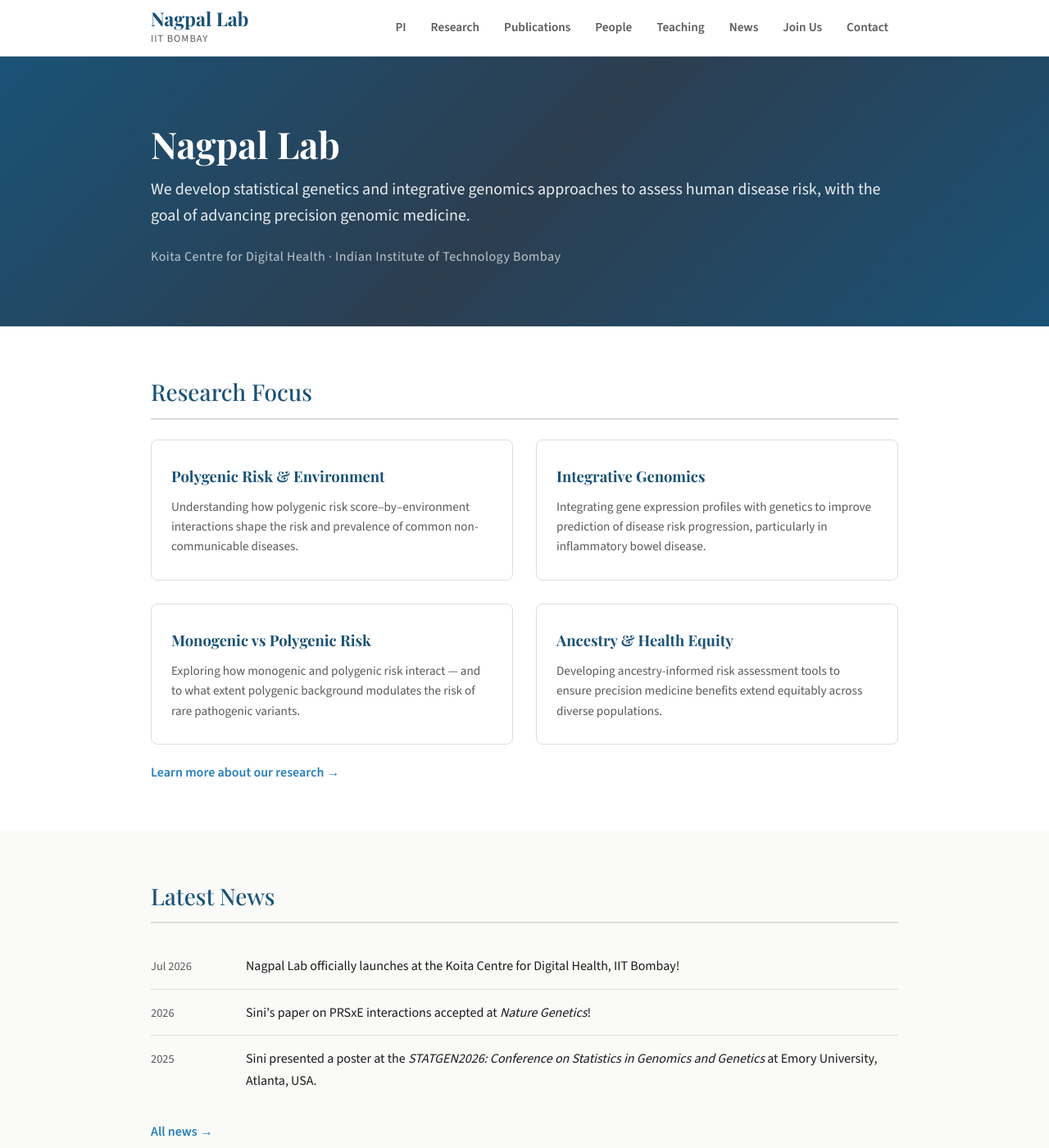
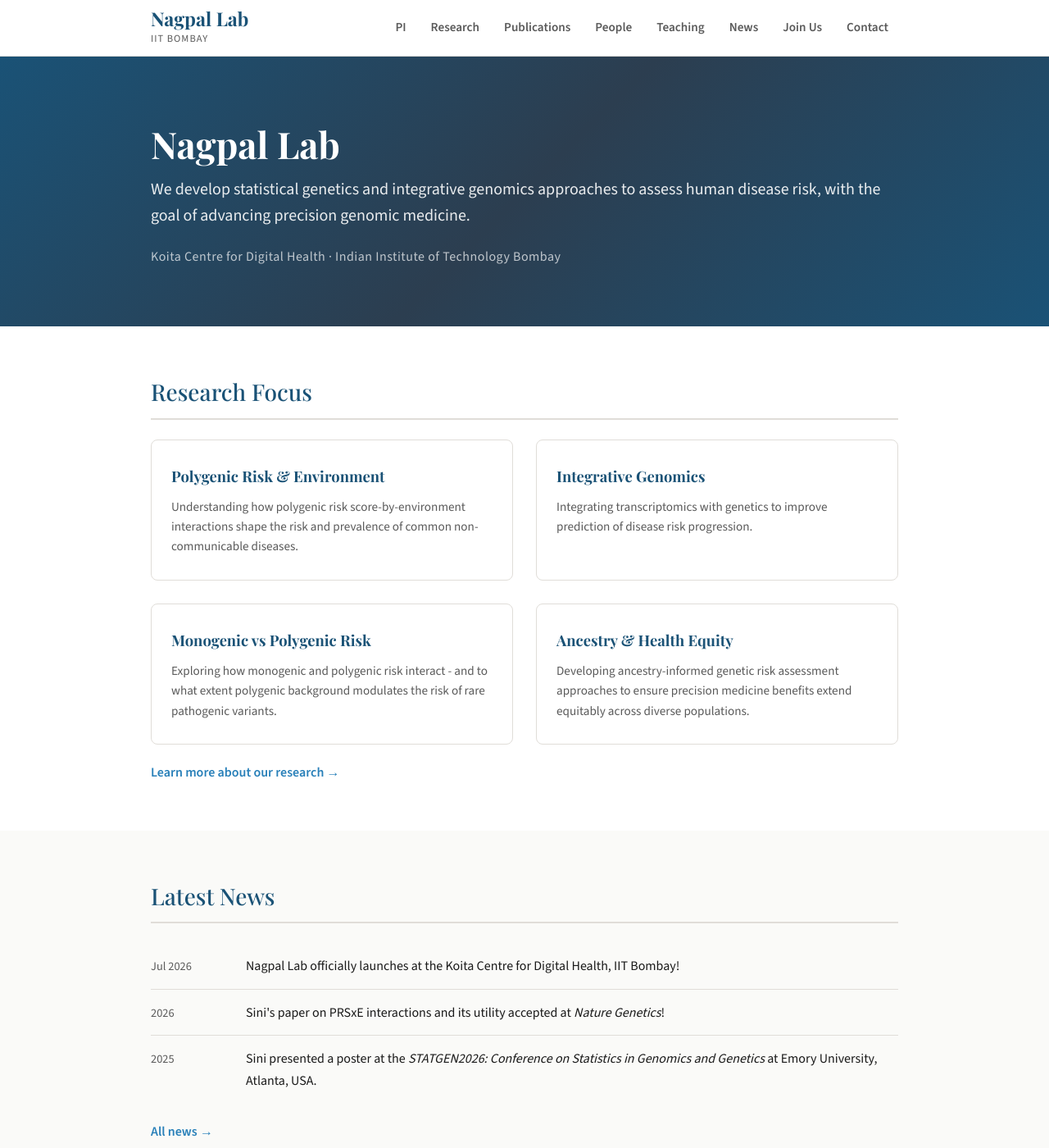
Before and after one commit to nagpallab/nagpallab.github.io, a Jekyll site: the page built from index.html, in a window 1280 px wide and 1400 px high. Shown: the whole window at 82% size. Built offline with Jekyll 4.4.1, drawn with Linux system fonts in a browser that asks for light colours.

Commit message:
Update index.html

```diff
--- a/index.html
+++ b/index.html
@@ -26,22 +26,22 @@ title: Home
 
       <a href="/research/#prsxe" class="research-card">
         <h3>Polygenic Risk &amp; Environment</h3>
-        <p>Understanding how polygenic risk score&ndash;by&ndash;environment interactions shape the risk and prevalence of common non-communicable diseases.</p>
+        <p>Understanding how polygenic risk score-by-environment interactions shape the risk and prevalence of common non-communicable diseases.</p>
       </a>
 
       <a href="/research/#integrative" class="research-card">
         <h3>Integrative Genomics</h3>
-        <p>Integrating gene expression profiles with genetics to improve prediction of disease risk progression, particularly in inflammatory bowel disease.</p>
+        <p>Integrating transcriptomics with genetics to improve prediction of disease risk progression.</p>
       </a>
 
       <a href="/research/#monogenic" class="research-card">
         <h3>Monogenic vs Polygenic Risk</h3>
-        <p>Exploring how monogenic and polygenic risk interact — and to what extent polygenic background modulates the risk of rare pathogenic variants.</p>
+        <p>Exploring how monogenic and polygenic risk interact - and to what extent polygenic background modulates the risk of rare pathogenic variants.</p>
       </a>
 
       <a href="/research/#ancestry" class="research-card">
         <h3>Ancestry &amp; Health Equity</h3>
-        <p>Developing ancestry-informed risk assessment tools to ensure precision medicine benefits extend equitably across diverse populations.</p>
+        <p>Developing ancestry-informed genetic risk assessment approaches to ensure precision medicine benefits extend equitably across diverse populations.</p>
       </a>
 
     </div>
@@ -59,7 +59,7 @@ title: Home
       </li>
       <li>
         <span class="news-date">2026</span>
-        <span>Sini's paper on PRSxE interactions accepted at <em>Nature Genetics</em>!</span>
+        <span>Sini's paper on PRSxE interactions and its utility accepted at <em>Nature Genetics</em>!</span>
       </li>
       <li>
         <span class="news-date">2025</span>
```
